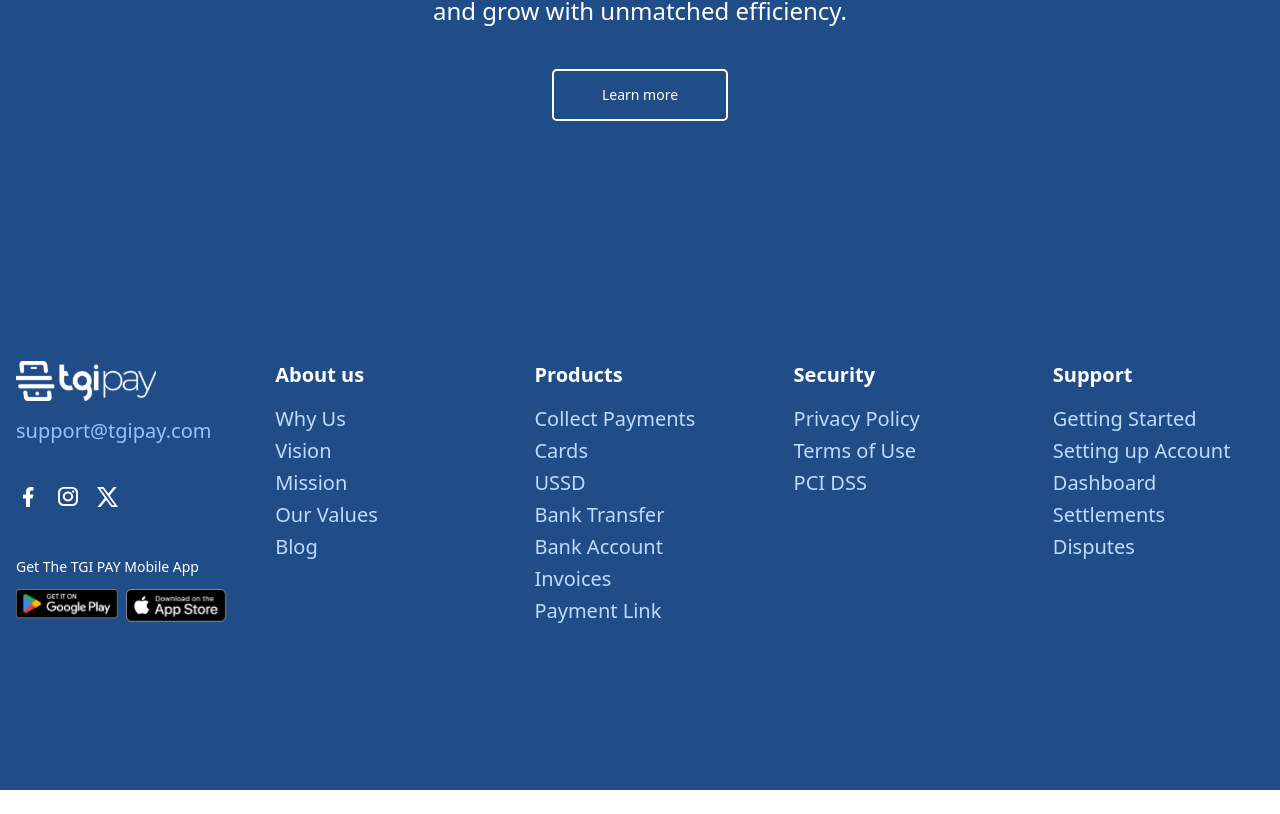
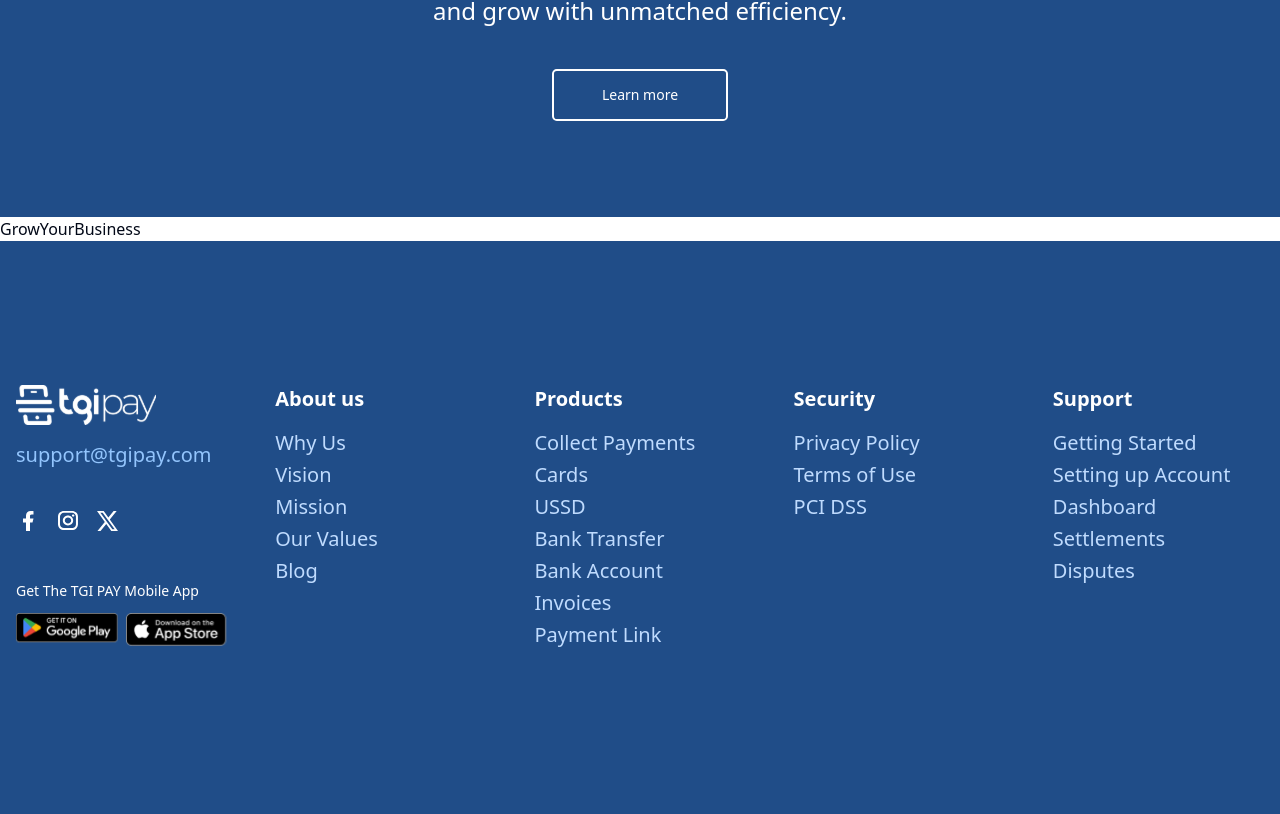
Before and after one commit to CHIDI00/tgipay-frontend, a Next.js app: page / in a window 1280 px wide. Shown: the part 1590-2404 px from the top of the page. Before the commit the page ends 2380 px from the top, so only its background shows below. Built offline with nearby package versions, Linux system fonts and the light colour scheme.

Commit message:
Made some UI changes

```diff
--- a/src/app/page.tsx
+++ b/src/app/page.tsx
@@ -1,3 +1,4 @@
+import GrowYourBusiness from "@/components/sections/Home/GrowYourBusiness";
 import HeroSection from "@/components/sections/Home/HeroSection";
 import LicencedSection from "@/components/sections/Home/LicencedSection";
 import WeEmpowerBusiness from "@/components/sections/Home/WeEmpowerBusiness";
@@ -9,6 +10,7 @@ const page = () => {
       <HeroSection />
       <LicencedSection />
       <WeEmpowerBusiness />
+      <GrowYourBusiness />
     </div>
   );
 };
--- a/src/components/layout/Navigation.tsx
+++ b/src/components/layout/Navigation.tsx
@@ -19,7 +19,7 @@ const Navigation = () => {
           </div>
         </div>
 
-        <div className="hidden md:flex items-center justify-between gap-10 font-normal">
+        <div className="items-center justify-between hidden gap-10 font-normal lg:flex">
           <Link href="/">Home</Link>
           <Link href="/whoWeAre">Who We Are</Link>
           <Link href="/ourProduct">Our Product</Link>
@@ -27,7 +27,7 @@ const Navigation = () => {
           <Link href="/contactUs">Contact Us</Link>
         </div>
 
-        <div className="hidden md:flex items-center justify-between gap-7">
+        <div className="items-center justify-between hidden md:flex gap-7">
           <p>Pay your Task</p>
 
           <Button className="rounded-lg">Login</Button>
@@ -40,7 +40,7 @@ const Navigation = () => {
           </Button>
         </div>
 
-        {/* {window.innerHeight < 500 && <Button className="bg-transparent text-black p-0"><Menu size={100} /></Button>} */}
+        {/* {window.innerHeight < 500 && <Button className="p-0 text-black bg-transparent"><Menu size={100} /></Button>} */}
       </div>
     </div>
   );
--- /dev/null
+++ b/src/components/sections/Home/GrowYourBusiness.tsx
@@ -0,0 +1,7 @@
+import React from "react";
+
+const GrowYourBusiness = () => {
+  return <div>GrowYourBusiness</div>;
+};
+
+export default GrowYourBusiness;
```
Also changed, not shown: public/cards1.svg (added).
